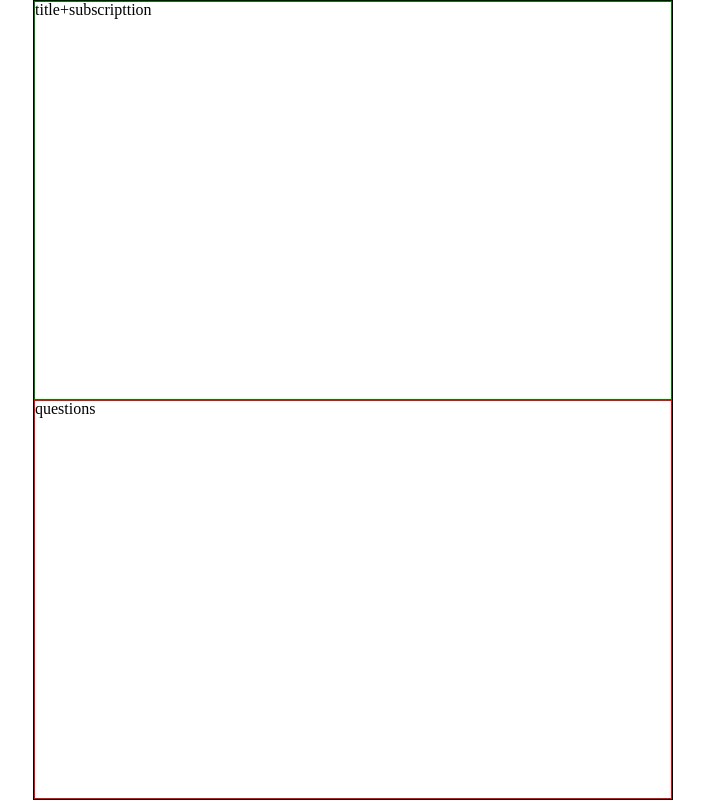
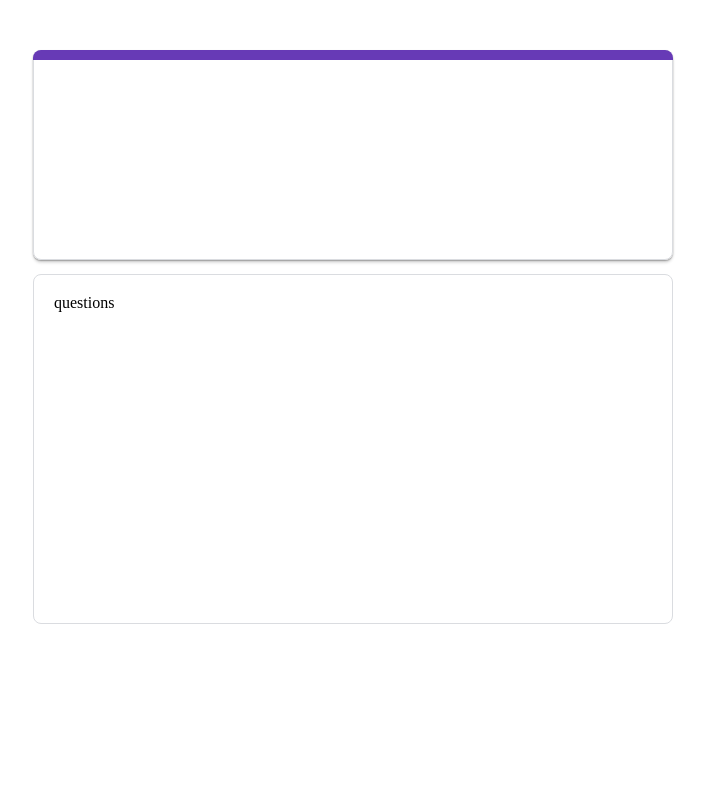
Before and after one commit to Gyuri092/google-form, a React (Vite) app: page / in a window 1280 px wide. Shown: the whole page, without its empty margins (287-992 px from the left). Built offline with nearby package versions, Linux system fonts and the light colour scheme.

Commit message:
style: survey 배경 스타일 수정

```diff
--- a/src/routes/SurveyEditor/index.tsx
+++ b/src/routes/SurveyEditor/index.tsx
@@ -6,6 +6,7 @@ export const SurveyEditor = () => {
       css={css`
         display: flex;
         justify-content: center;
+        padding: 50px 0;
       `}
     >
       <div
@@ -13,21 +14,44 @@ export const SurveyEditor = () => {
           width: 50%;
           display: flex;
           flex-direction: column;
-          border: 1px solid black;
         `}
       >
         <div
           css={css`
-            height: 50%;
-            border: 1px solid green;
+            min-height: 20%;
+            max-height: 30%;
+            position: relative;
+            margin-bottom: 14px;
           `}
         >
-          title+subscripttion
+          <div
+            css={css`
+              position: absolute;
+              width: 100%;
+              height: 10px;
+              background: #673ab6;
+              border-radius: 8px 8px 0 0;
+            `}
+          />
+          <div
+            css={css`
+              width: 100%;
+              border: 1px solid green;
+              border: 1px solid #dadce0;
+              border-radius: 8px;
+              box-shadow:
+                0 3px 3px rgba(0, 0, 0, 0.12),
+                0 1px 1px rgba(0, 0, 0, 0.14),
+                0 1px 2px rgba(0, 0, 0, 0.2);
+            `}
+          />
         </div>
         <div
           css={css`
             height: 50%;
-            border: 1px solid red;
+            border: 1px solid #dadce0;
+            border-radius: 8px;
+            padding: 20px;
           `}
         >
           questions
```
